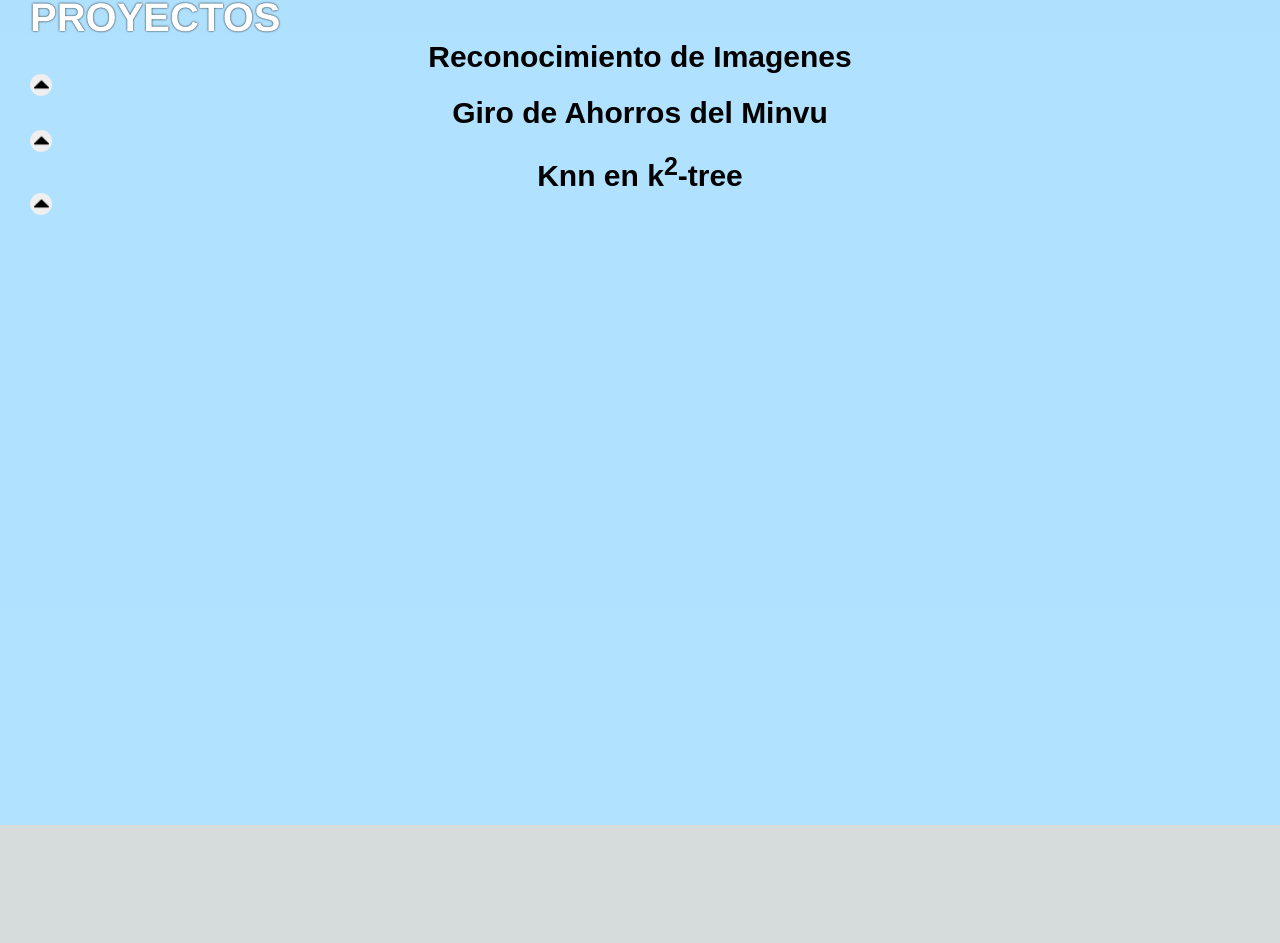
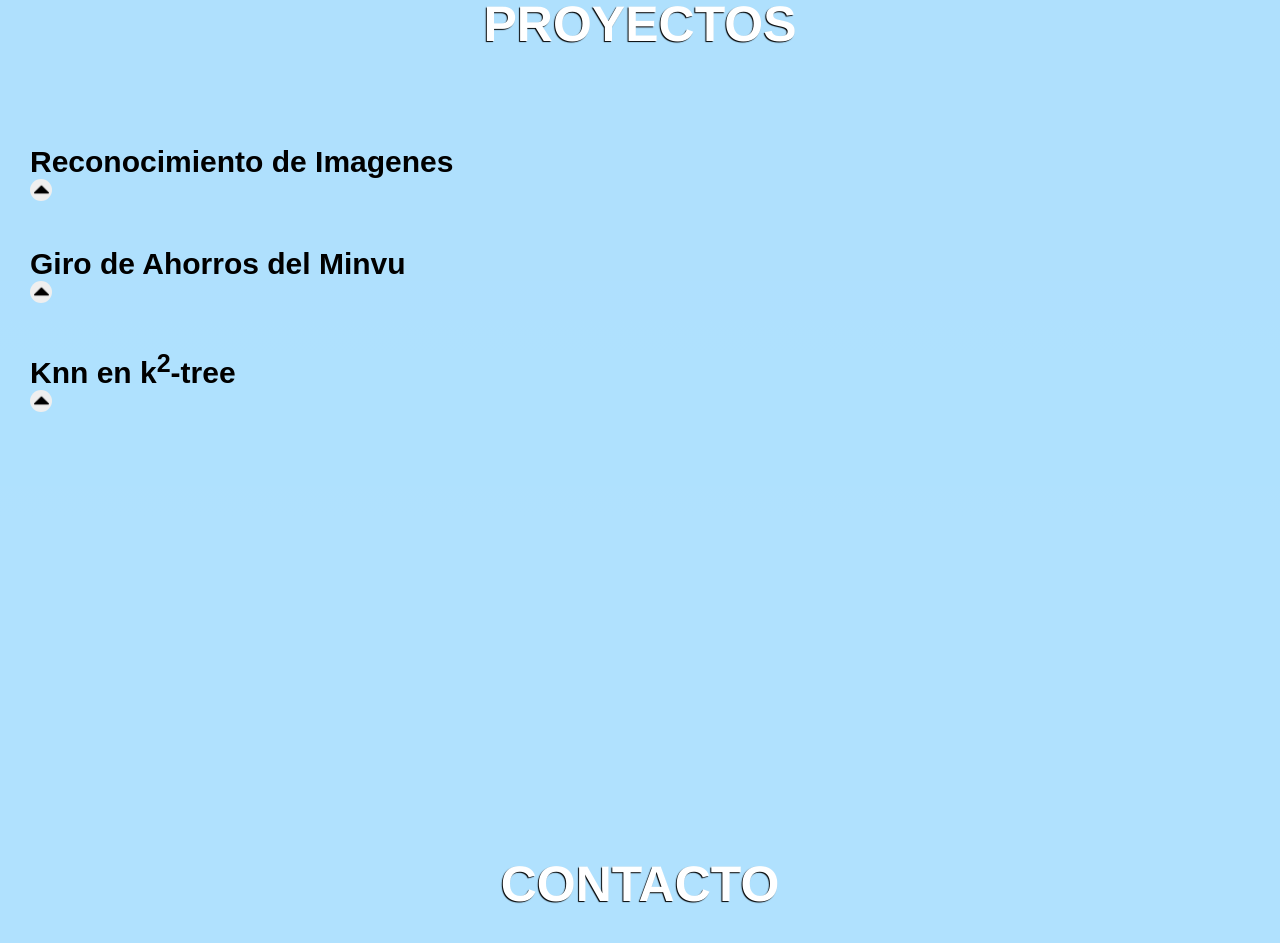
Before and after one commit to EstebanRiso/Portafolio-front, a Next.js app: page / in a window 1280 px wide. Shown: the part 835-1778 px from the top of the page. Before the commit the page ends 1660 px from the top, so only its background shows below. Built offline with nearby package versions, Linux system fonts and the light colour scheme.

Commit message:
arreglos

```diff
--- a/src/pages/index.js
+++ b/src/pages/index.js
@@ -11,7 +11,7 @@
 
 
   const myRef = useRef(null);
-
+  const myRef2 = useRef(null);
 
   const [showNavbar, setShowNavbar] = useState(true);
 
@@ -125,7 +125,7 @@
         <nav style={{ display: showNavbar ? 'flex' : 'none' }} className={styles.hud}>
             <button className={styles.item_hud}>¿Quién soy?</button>
             <button className={styles.item_hud} onClick={()=>scrollToRef(myRef)}>Proyectos</button>
-            <button className={styles.item_hud}>Contacto</button>
+            <button className={styles.item_hud} onClick={()=>scrollToRef(myRef2)}>Contacto</button>
         </nav>
 
         <div className={styles.content}>
@@ -150,7 +150,8 @@
 
               <div className={styles.presentacion2}>
                   <h1 ref={myRef} className={styles.titular}>PROYECTOS</h1>
-                <p style={{fontWeight:'bold',fontSize:'30px',textAlign:'center'}}>Reconocimiento de Imagenes</p>
+                  <br></br><br></br> <br></br><br></br>
+                  <p className={styles.subtitulo}>Reconocimiento de Imagenes</p>
                     <button className={styles.proyectos_button} onClick={() => {handleButtonClick('button1'); genArrow('direccion1')}}>
                       <Image src={'/arrow_down.png'} width={15} height={15}
                       className={`${styles[`rotate_${direcciones.direccion1}`]}${buttonStates.button1 ? styles.rotate_active : '' }`}
@@ -162,9 +163,9 @@
                           la facultad de ingenieria CIM UBB, el cual contemplaba la realización de un reconocedor de imagenes entrenado para reconocer herramientas
                           utilizando la API de inteligencia artificial Pytorch de Facebook, actualmente Meta.
                           Esta aplicación solo está para escritorio,la versión que poseo no tiene muchos datasets, por lo que es bastante proclive a errores, aqui el enlace de descarga</p>
-                  </div> :
-                  <div></div>}
-                <p style={{fontWeight:'bold',fontSize:'30px',textAlign:'center'}}>Giro de Ahorros del Minvu</p>
+                    </div> : <div></div>}
+                  <br></br><br></br>
+                  <p className={styles.subtitulo}>Giro de Ahorros del Minvu</p>
                     <button  className={styles.proyectos_button}  onClick={() =>{ handleButtonClick('button2'); genArrow('direccion2')}}>
                       <Image src={'/arrow_down.png'} width={15} height={15}
                         className={`${styles[`rotate_${direcciones.direccion2}`]}${buttonStates.button2 ? styles.rotate_active : '' }`}
@@ -172,13 +173,18 @@
                     </button>
                   { buttonStates.button2 ?
                     <div>
-                      <p>Este proyecto contempla la creación de una aplicación fullstack para el minvu en react de frontend y de backend nodejs express con el orm de sequelize</p>
-                      <p>Tambien se proveyo la documentación, siguiendo todos los procesos formales de la creación de historias de usuario, los casos de uso, por lo tanto se entrevistó</p>
-                      <p>al departamento encargado de pagos del Minvu para conseguir los requerimientos, en el enlace a continuación pueden ver la aplicación, siendo ustedes los encargados de los giros</p>
-                      <p>para que vean como funciona el programa</p>
+                      <p>Este proyecto contempla la creación de una aplicación fullstack para el minvu en react de frontend y de backend nodejs express con el orm de sequelize
+                      Tambien se proveyo la documentación, siguiendo todos los procesos formales de la creación de historias de usuario,
+                      los casos de uso, por lo tanto se entrevistó al departamento encargado de pagos del Minvu para conseguir los
+                      requerimientos, en el enlace a continuación pueden ver la aplicación, siendo ustedes los encargados de los giros
+                      para que vean como funciona el programa </p>
                     </div> :
                   <div></div>}
-                <p style={{fontWeight:'bold',fontSize:'30px',textAlign:'center'}}>Knn en k<sup>2</sup>-tree</p>
+
+
+
+                <br></br><br></br>
+                <p className={styles.subtitulo}>Knn en k<sup>2</sup>-tree</p>
                   <button  className={styles.proyectos_button}  onClick={() => { handleButtonClick('button3'); genArrow('direccion3')}}>
                     <Image src={'/arrow_down.png'} width={15} height={15}
                       className={`${styles[`rotate_${direcciones.direccion2}`]}${buttonStates.button3 ? styles.rotate_active : '' }`}
@@ -186,13 +192,19 @@
                     </button>
                     {buttonStates.button3 ?
                       <div>
-                        <p> Este proyecto es mi proyecto de titulación, como tiene mucha teoria de por medio sere un poco simple en explicar, aunque tambien tendrán descargable mi informe si quieren entrar en detalle</p>
-                        <p> </p>
+                        <p> Este proyecto es mi proyecto de titulación, como tiene mucha teoria de por medio sere un poco simple en explicar,
+                          aunque tambien tendrán descargable mi
+                          informe si quieren entrar en detalle</p>
                       </div>
                       :<div></div>
                     }
 
               </div>
+
+              <div className={styles.presentacion2}>
+                <h1 ref={myRef2} className={styles.titular}>CONTACTO</h1>
+              </div>
+
             </div>
       </main>
     </>
--- a/src/styles/Home.module.css
+++ b/src/styles/Home.module.css
@@ -165,8 +165,19 @@
 
 
 .titular{
-  font-size: 50;
+  font-size: 50px;
   font-family: 'Franklin Gothic Medium';
+  color:white;
+  text-shadow: -1px 1px 1px #000000;
+  text-align:center
+}
+
+.subtitulo{
+  font-size: 30px;
+  font-weight: bold;
+}
+
+.subtitulo:hover{
   color:white;
   text-shadow: 0 0 2px #000000;
 }
```
Lines whose indentation alone changed are shown as unchanged.
